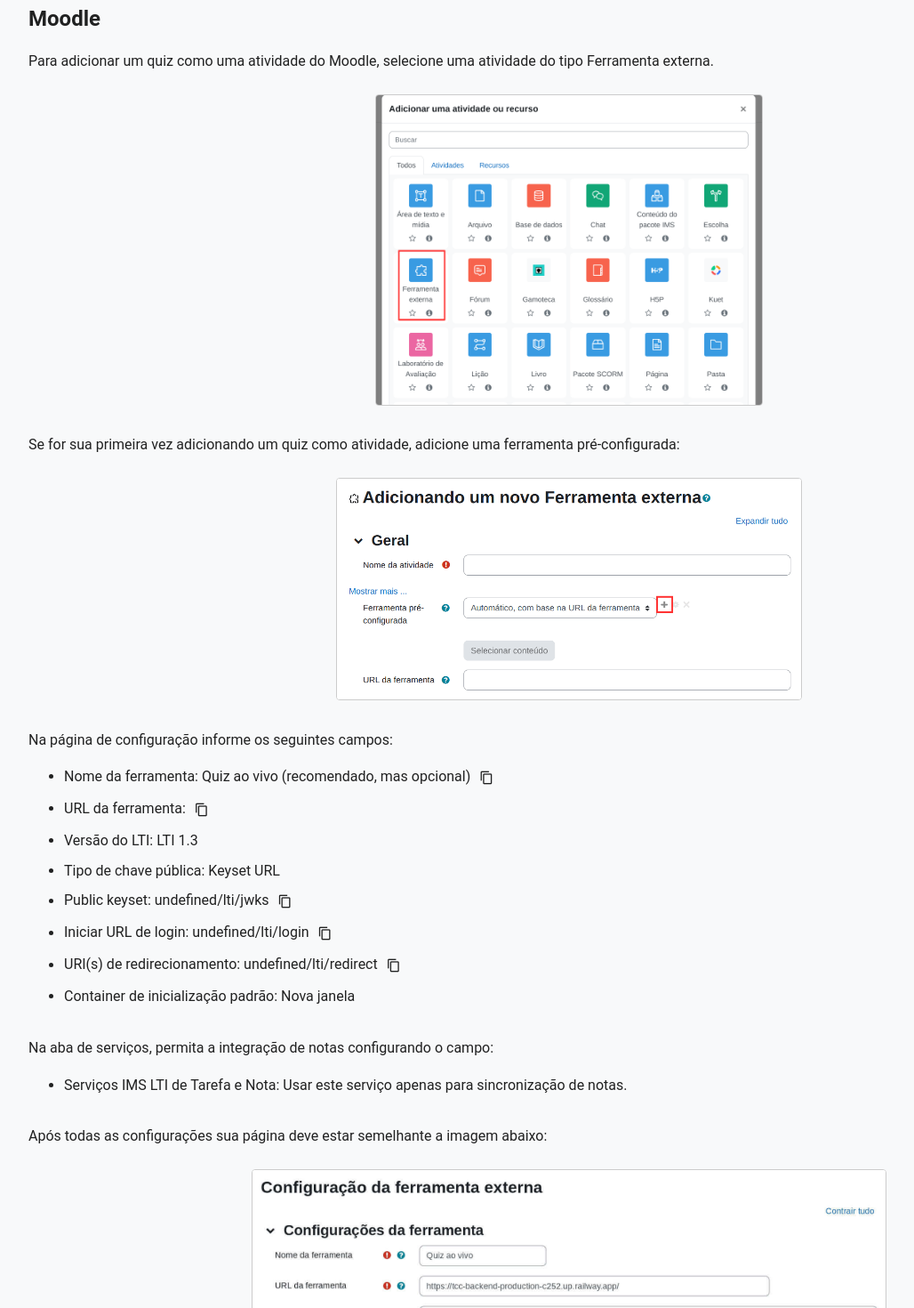
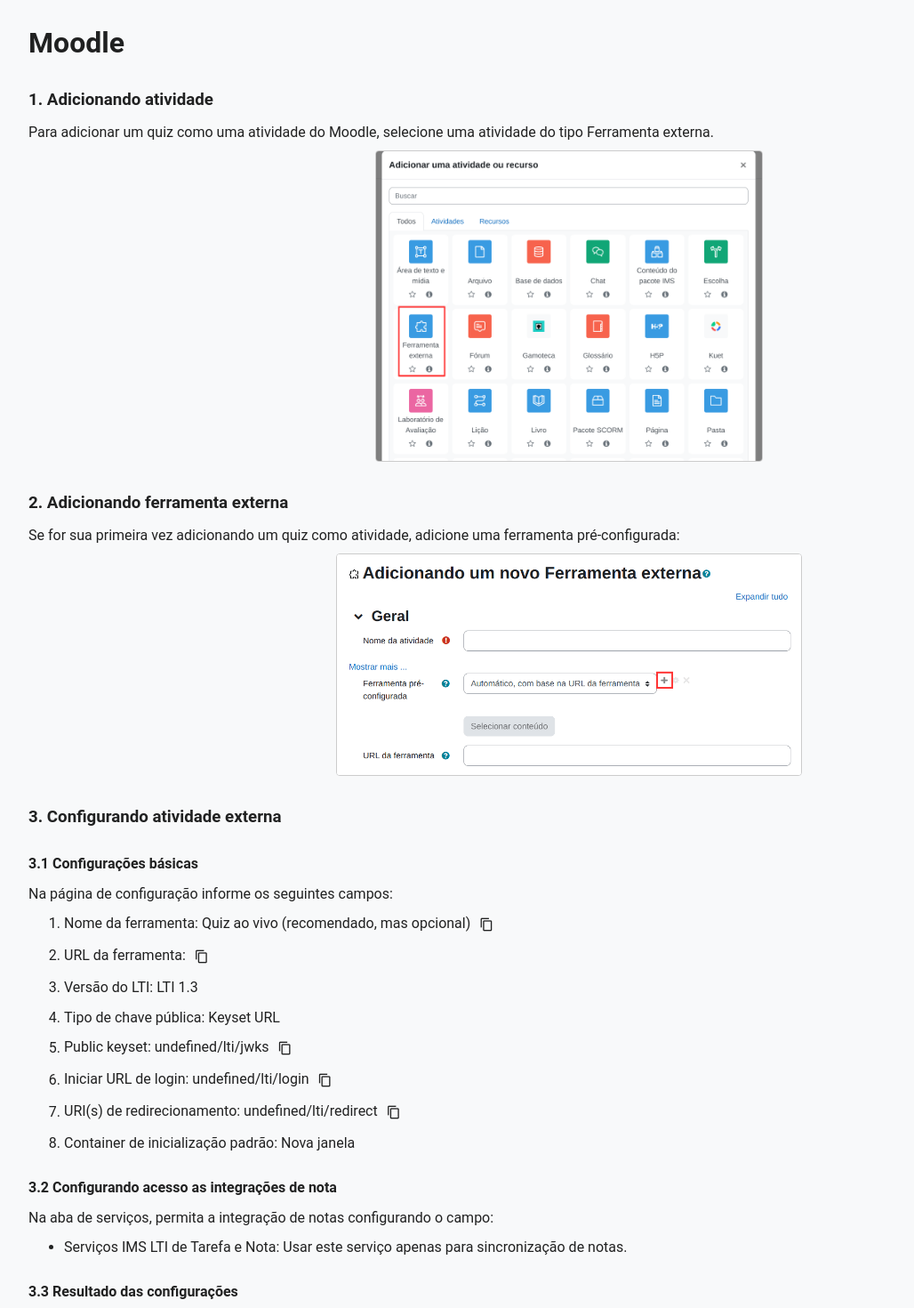
Before and after one commit to GaibVargas/tcc-frontend, a Nuxt app: page / in a window 1280 px wide. Shown: the part 260-1730 px from the top of the page at 89% size, without its empty margins (0-1028 px from the left). Built offline with nearby package versions, Linux system fonts and the light colour scheme.

Commit message:
style: melhora separação de seções de configuração

```diff
--- a/pages/index.vue
+++ b/pages/index.vue
@@ -9,7 +9,7 @@
 
 <template>
   <div class="tutorial-page pa-sm-2 pa-md-8">
-    <h2>Como usar?</h2>
+    <h1>Como usar?</h1>
     <p>
       A plataforma de
       <span class="highlight">Quiz ao vivo</span>
@@ -22,8 +22,8 @@
       na atividade que você será redirecionado para a plataforma já registrado com suas informações e estará pronto para
       criar e aplicar quizzes. Abaixo há um tutorial passo a passo sobre como adicionar um quiz no Moodle.
     </p>
-
-    <h2>Moodle</h2>
+    <h1 class="mt-8">Moodle</h1>
+    <h3>1. Adicionando atividade</h3>
     <p>
       Para adicionar um quiz como uma atividade do Moodle, selecione uma atividade do tipo Ferramenta externa.
     </p>
@@ -31,16 +31,16 @@
       <img src="/images/tutorial/001_ferramenta_externa.png"
         alt="Destaque para o recurso de adicionar ferramenta externa como uma atividade no Moodle" />
     </div>
-
+    <h3>2. Adicionando ferramenta externa</h3>
     <p>Se for sua primeira vez adicionando um quiz como atividade, adicione uma ferramenta pré-configurada:</p>
     <div class="img add_tool">
       <img src="/images/tutorial/002_add_tool.png"
         alt="Destaque para a opção de adicionar uma ferramenta externa pré-configurada" />
     </div>
-
+    <h3>3. Configurando atividade externa</h3>
+    <h4>3.1 Configurações básicas</h4>
     <p>Na página de configuração informe os seguintes campos:</p>
-
-    <ul>
+    <ol>
       <li>Nome da ferramenta: Quiz ao vivo (recomendado, mas opcional)
         <BaseCopyToClipboard text="Quiz ao vivo" />
       </li>
@@ -59,15 +59,18 @@
         <BaseCopyToClipboard :text="`${apiUrl}/lti/redirect`" />
       </li>
       <li>Container de inicialização padrão: Nova janela</li>
-    </ul>
+    </ol>
+    <h4>3.2 Configurando acesso as integrações de nota</h4>
     <p>Na aba de serviços, permita a integração de notas configurando o campo:</p>
     <ul>
       <li>Serviços IMS LTI de Tarefa e Nota: Usar este serviço apenas para sincronização de notas.</li>
     </ul>
+    <h4>3.3 Resultado das configurações</h4>
     <p>Após todas as configurações sua página deve estar semelhante a imagem abaixo:</p>
     <div class="img result">
       <img src="/images/tutorial/003_result.jpg" alt="Página de configuração de ferramenta externa do Moodle" />
     </div>
+    <h3>4. Resultado final</h3>
     <p>Depois de salvar as mudanças você pode continuar configurando a atividade no Moodle selecionando a ferramenta que
       acabamos de criar no campo Ferramenta pré-configurada.</p>
     <div class="img final">
@@ -80,21 +83,21 @@
 <style lang="sass" scoped>
 .tutorial-page
   line-height: 1.6
+  h3, h4
+    margin-top: 24px
   p
-    margin: 1rem 0
+    margin: 8px 0
     font-size: 1rem
   .highlight
     font-weight: bold
   .italic
     font-style: italic
-  ul
-    margin: 1rem 0 2rem 1.5rem
+  ul, ol
+    margin: 8px 0 8px 1.5rem
     padding-left: 1rem
     li
       margin-bottom: 0.5rem
-      list-style-type: disc
   .img
-    margin: 1.5rem 0
     text-align: center
     img
       border: 1px solid #ccc
```
